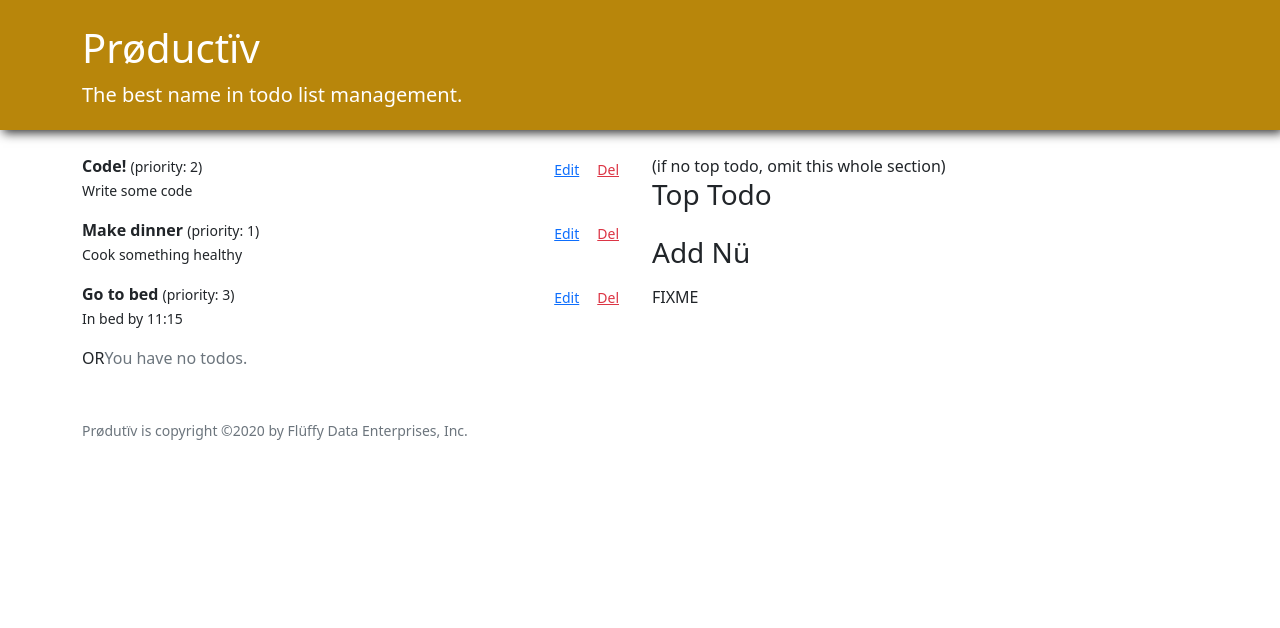
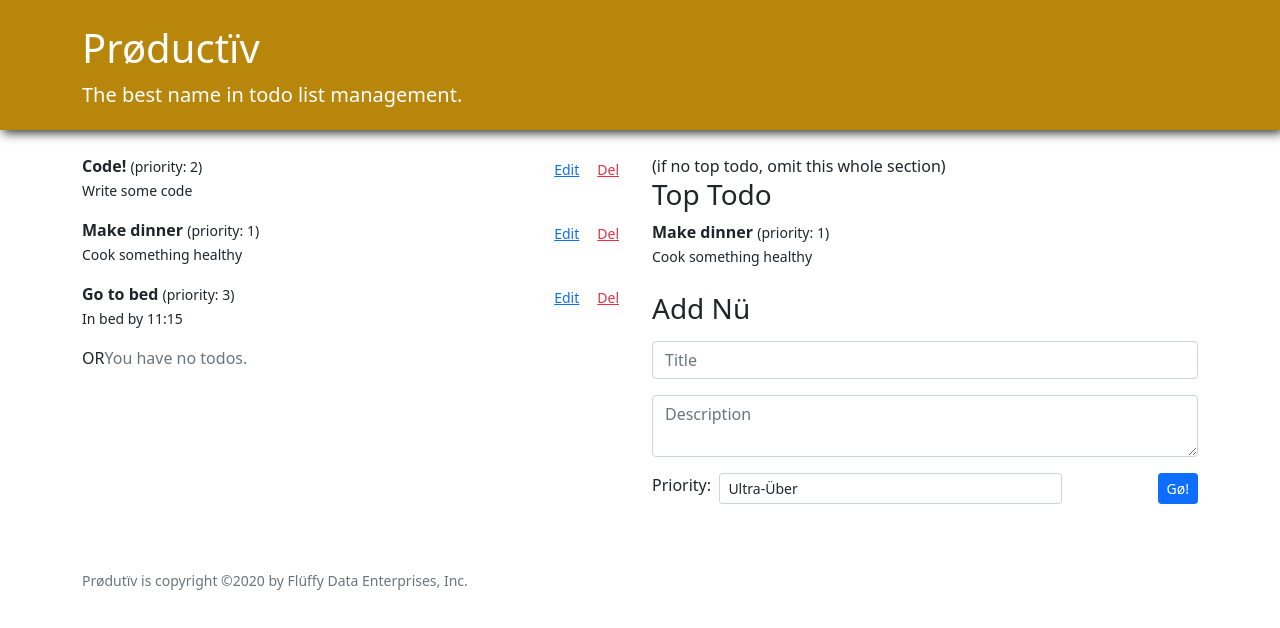
Before and after one commit to thwilson3/react-productiv, a React (Create React App) app: page / in a window 1280 px wide. Shown: the top 628 px of the page. Built offline with nearby package versions, Linux system fonts and the light colour scheme; the HTML template or start-up script is replaced by a standard one.

Commit message:
we can update todos now. form clears on submit

```diff
--- a/src/EditableTodo.js
+++ b/src/EditableTodo.js
@@ -27,7 +27,8 @@ function EditableTodo({ todo, update, remove }) {
 
   /** Edit form saved; toggle isEditing and update in ancestor. */
   function handleSave(formData) {
-
+    update(formData);
+    setIsEditing(false);
   }
 
   return (
--- a/src/TodoApp.js
+++ b/src/TodoApp.js
@@ -3,6 +3,7 @@ import { v4 as uuid } from "uuid";
 
 import TopTodo from "./TopTodo";
 import EditableTodoList from "./EditableTodoList";
+import TodoForm from "./TodoForm";
 
 /** App for managing a todo list.
  *
@@ -46,11 +47,11 @@ function TodoApp({ initialTodos }) {
           (if no top todo, omit this whole section)
           <section className="mb-4">
             <h3>Top Todo</h3>
-            {/*<TopTodo />*/}
+            <TopTodo todos={todos}/>
           </section>
           <section>
             <h3 className="mb-3">Add Nü</h3>
-            FIXME
+            <TodoForm handleSave={create}/>
           </section>
         </div>
       </div>
--- a/src/TodoForm.js
+++ b/src/TodoForm.js
@@ -1,4 +1,5 @@
 import React, { useState } from "react";
+import EditableTodo from "./EditableTodo";
 
 
 /** Form for adding.
@@ -33,6 +34,7 @@ function TodoForm({ initialFormData, handleSave }) {
   function handleSubmit(evt) {
     evt.preventDefault();
     handleSave(formData);
+    setFormData(emptyFormData);
   }
 
   return (
--- a/src/TopTodo.js
+++ b/src/TopTodo.js
@@ -10,12 +10,12 @@ import Todo from "./Todo";
  * TodoApp -> TopTodo
  */
 
-function TopTodo() {
+function TopTodo({ todos }) {
   // lowest-priority # is the highest priority
-  // let top = todos.reduce(
-  //     (acc, cur) => cur.priority < acc.priority ? cur : acc, todos[0]);
+  let top = todos.reduce(
+    (acc, cur) => cur.priority < acc.priority ? cur : acc, todos[0]);
 
-  return <Todo  />;
+  return <Todo todo={top} />;
 }
 
 export default TopTodo;
```
